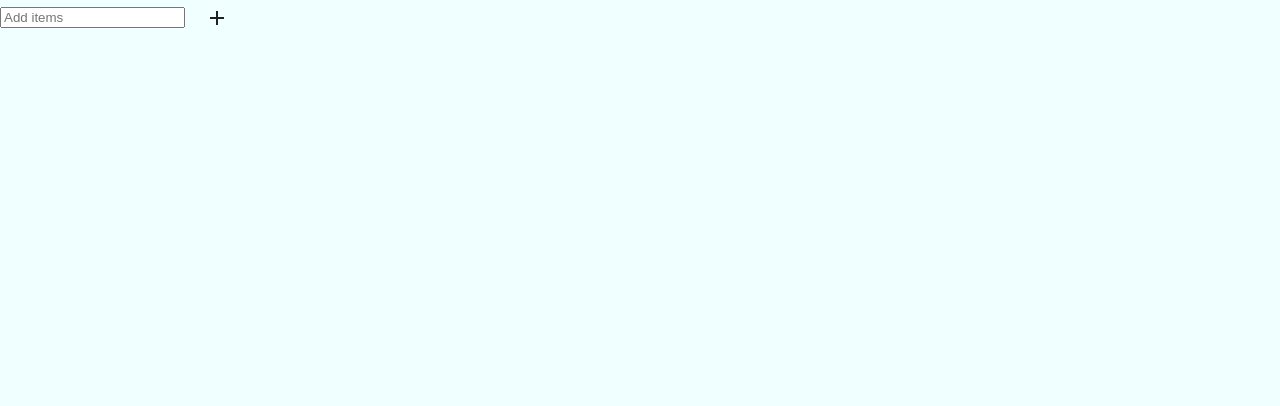
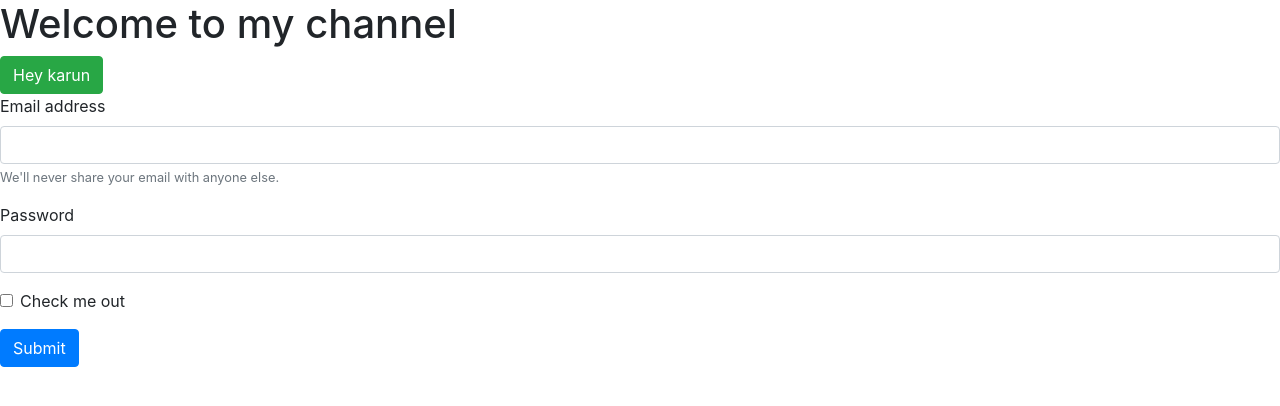
Before and after one commit to karunahuja/React, a React (Create React App) app in the folder awesomeapp/: page / in a window 1280 px wide. Shown: the top 406 px of the page. Built offline with nearby package versions, Linux system fonts and the light colour scheme.

Commit message:
bootstrap

```diff
--- a/awesomeapp/package.json
+++ b/awesomeapp/package.json
@@ -8,6 +8,7 @@
     "@testing-library/jest-dom": "^4.2.4",
     "@testing-library/react": "^9.5.0",
     "@testing-library/user-event": "^7.2.1",
+    "bootstrap": "^4.5.0",
     "react": "^16.13.1",
     "react-digital-clock": "^0.1.2",
     "react-dom": "^16.13.1",
--- a/awesomeapp/public/index.html
+++ b/awesomeapp/public/index.html
@@ -26,6 +26,7 @@
       Learn how to configure a non-root public URL by running `npm run build`.
     -->
     <link href="https://fonts.googleapis.com/css2?family=Lobster&display=swap" rel="stylesheet">
+    <link rel="stylesheet" href="https://stackpath.bootstrapcdn.com/bootstrap/4.5.0/css/bootstrap.min.css" integrity="sha384-9aIt2nRpC12Uk9gS9baDl411NQApFmC26EwAOH8WgZl5MYYxFfc+NcPb1dKGj7Sk" crossorigin="anonymous">
     <title>React App</title>
   </head>
   <body>
--- a/awesomeapp/src/App.jsx
+++ b/awesomeapp/src/App.jsx
@@ -1,6 +1,6 @@
 import React, { useState } from 'react';
 import ToDoList from "./TodoList"
-
+import '../node_modules/bootstrap/dist/css/bootstrap.min.css'
 const App = () => {
 
 
@@ -31,7 +31,26 @@
 
     return(
     <>
-<ToDoList></ToDoList>
+<h1>Welcome to my channel</h1>
+<button className="btn btn-success">Hey karun</button>
+{/* copied from doc */}
+<form>
+  <div class="form-group">
+    <label for="exampleInputEmail1">Email address</label>
+    <input type="email" class="form-control" id="exampleInputEmail1" aria-describedby="emailHelp"/>
+    <small id="emailHelp" class="form-text text-muted">We'll never share your email with anyone else.</small>
+  </div>
+  <div class="form-group">
+    <label for="exampleInputPassword1">Password</label>
+    <input type="password" class="form-control" id="exampleInputPassword1"/>
+  </div>
+  <div class="form-group form-check">
+    <input type="checkbox" class="form-check-input" id="exampleCheck1"/>
+    <label class="form-check-label" for="exampleCheck1">Check me out</label>
+  </div>
+  <button type="submit" class="btn btn-primary">Submit</button>
+</form>
+
     </>
     )
 }
```
Also changed, not shown: awesomeapp/src/ListCom.jsx (line endings or trailing spaces), 1 other file (tests, documents, lock files or other folders).
